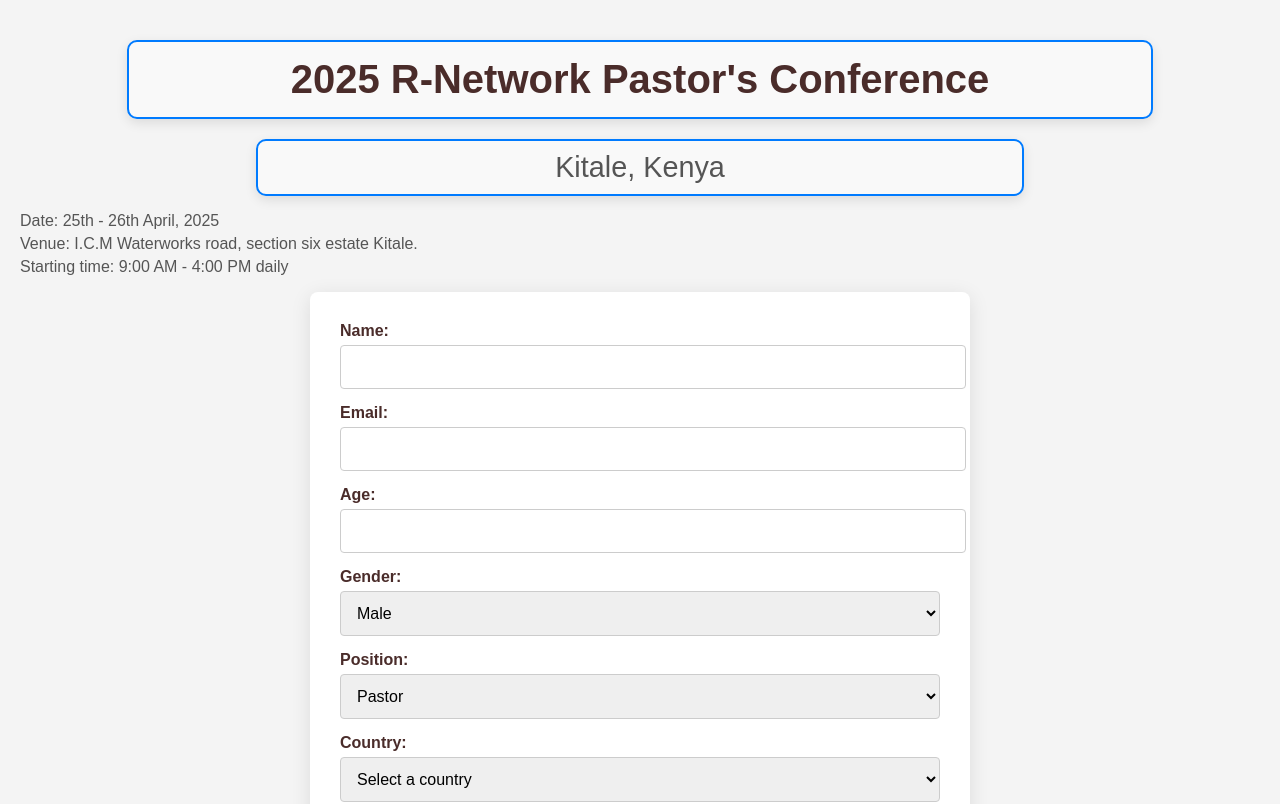
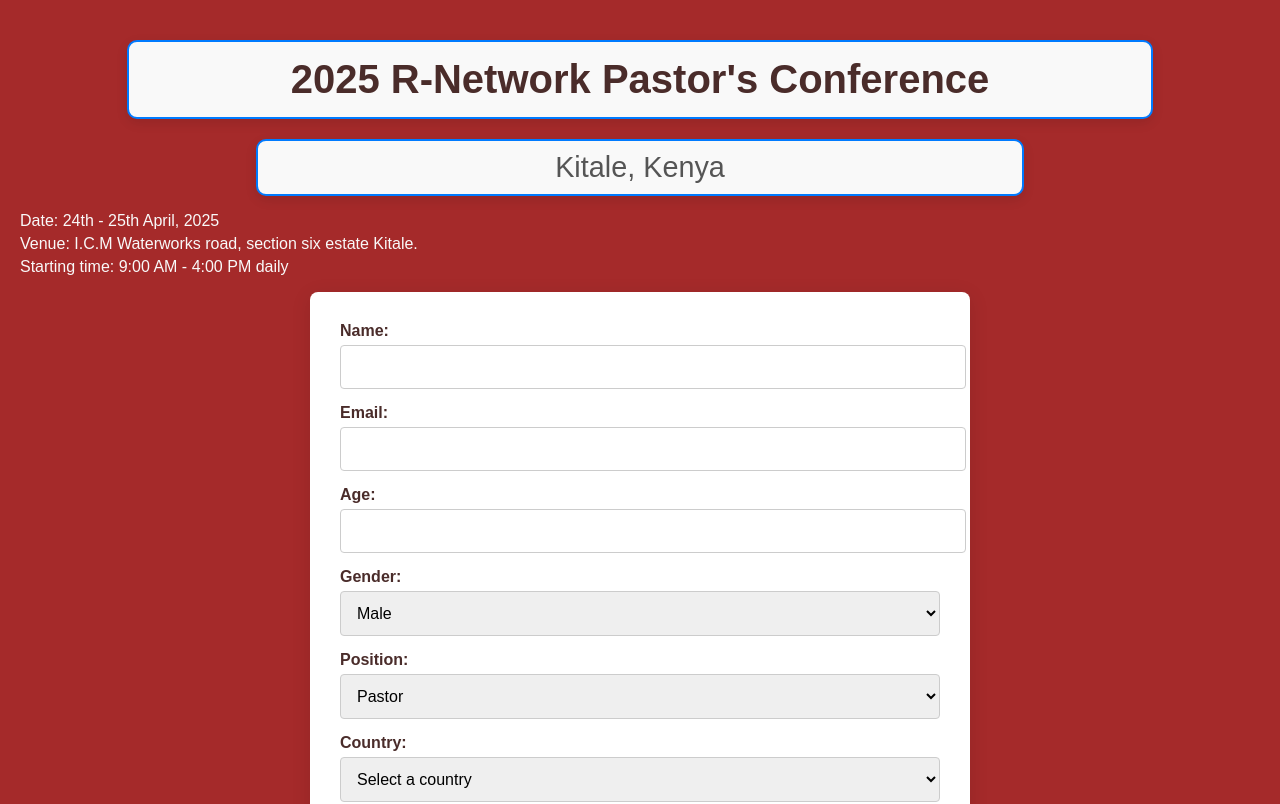
Before and after one commit to PeaseErnest12287/regform, a React (Create React App) app: page / in a window 1280 px wide. Shown: the top 804 px of the page. Built offline with nearby package versions, Linux system fonts and the light colour scheme.

Commit message:
added colors and removed bishop

```diff
--- a/src/components/SignInForm.css
+++ b/src/components/SignInForm.css
@@ -3,7 +3,7 @@
 /* Body and general styles */
 body {
   font-family: Arial, sans-serif;
-  background-color: #f4f4f4; /* Light background */
+  background-color: brown; /* Light background */
   margin: 0;
   padding: 20px;
 }
@@ -60,7 +60,7 @@ ul {
 ul li {
   font-size: 1em;
   margin-bottom: 5px;
-  color: #555;
+  color: #f9f9f9;
 }
 
 /* Form Styling */
--- a/src/components/SignInForm.js
+++ b/src/components/SignInForm.js
@@ -86,8 +86,8 @@ const SignInForm = ({ setShowDownload }) => {
     <div>
       <h2 className="conference-title">2025 R-Network Pastor's Conference</h2>
       <h3 className="conference-location">Kitale, Kenya</h3>
-      <ul>
-        <li>Date: 25th - 26th April, 2025</li>
+      <ul className="text">
+        <li>Date: 24th - 25th April, 2025</li>
         <li>Venue: I.C.M Waterworks road, section six estate Kitale.</li>
         <li>Starting time: 9:00 AM - 4:00 PM daily</li>
       </ul>
@@ -116,10 +116,11 @@ const SignInForm = ({ setShowDownload }) => {
         </div>
         <div>
           <label htmlFor="position">Position:</label>
-          <select name="position" id="position" required onChange={handleChange} value={formData.position}>
+          <select name="position" id="position" required onChange={handleChange} value={formData.position}><option value="Bishop">Bishop</option>
             <option value="Pastor">Pastor</option>
-            <option value="Bishop">Bishop</option>
-            <option value="Evangelist">Evangelist</option>
+
+            <option value="Leader">Church Leader</option>
+
           </select>
         </div>
         <div>
```
